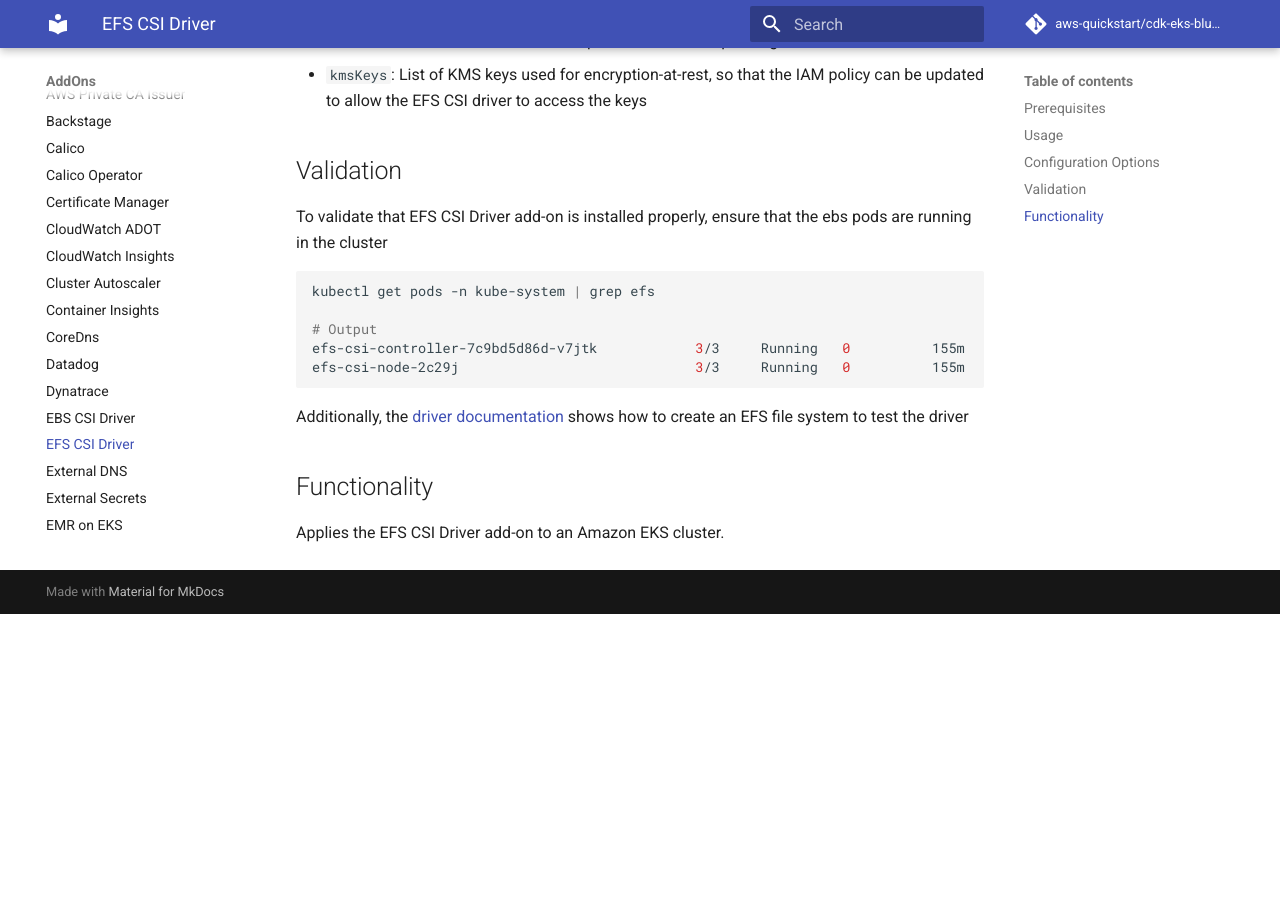
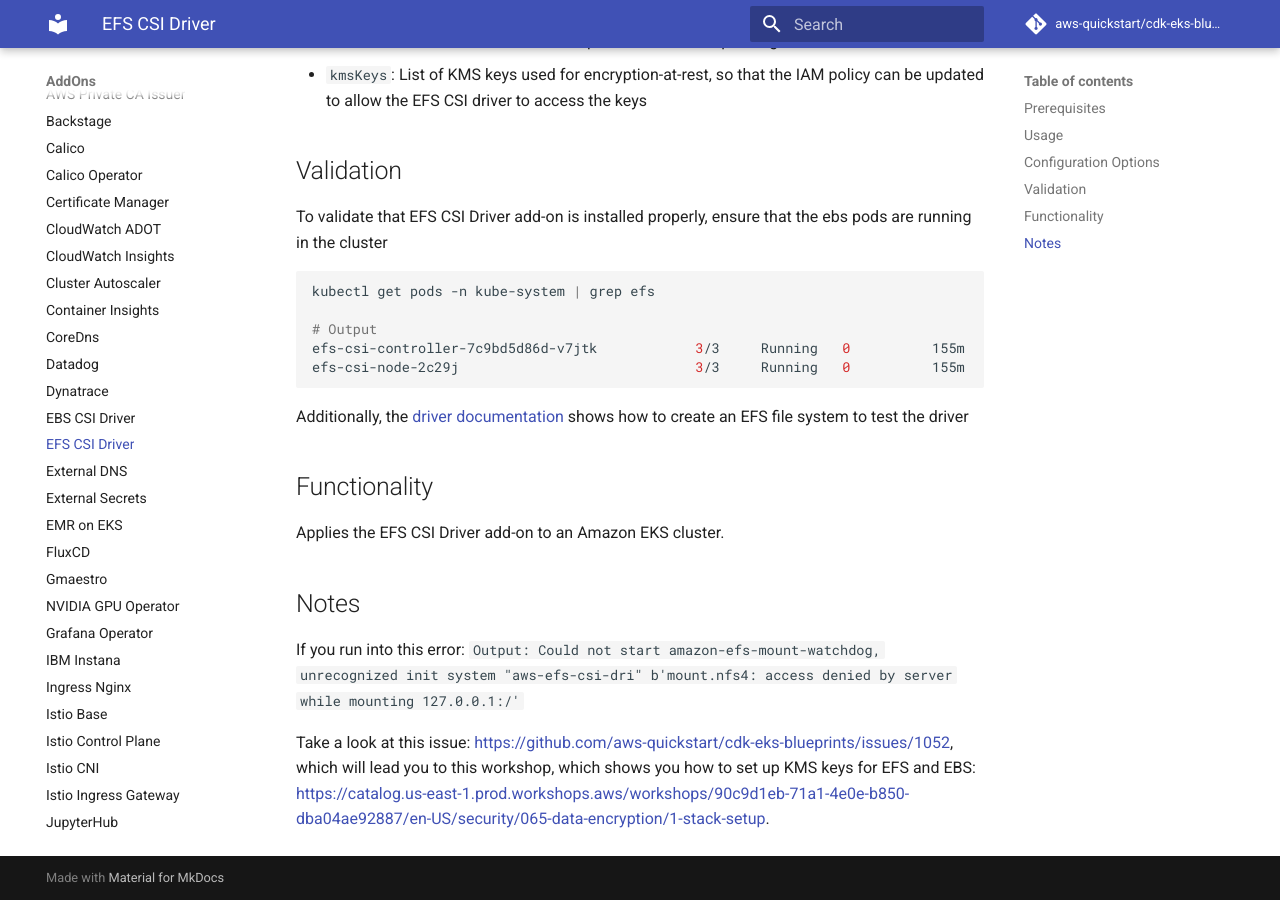
Before and after one commit to aws-quickstart/cdk-eks-blueprints, an MkDocs documentation site: the page built from docs/addons/efs-csi-driver.md, in a window 1280 px wide and 900 px high, scrolled down 1195 px. Built offline with MkDocs 1.6.1 and Material for MkDocs 9.7.7, drawn with Linux system fonts in a browser that asks for light colours; comment, search, counter and statistics services are not loaded; before the commit the page ends 1809 px from its top, so only the background shows below that.

Commit message:
Add EFS driver notes

```diff
--- a/docs/addons/efs-csi-driver.md
+++ b/docs/addons/efs-csi-driver.md
@@ -57,3 +57,9 @@
 ## Functionality
 
 Applies the EFS CSI Driver add-on to an Amazon EKS cluster.
+
+## Notes
+
+If you run into this error: `Output: Could not start amazon-efs-mount-watchdog, unrecognized init system "aws-efs-csi-dri" b'mount.nfs4: access denied by server while mounting 127.0.0.1:/'`
+
+Take a look at this issue: <https://github.com/aws-quickstart/cdk-eks-blueprints/issues/1052>, which will lead you to this workshop, which shows you how to set up KMS keys for EFS and EBS: <https://catalog.us-east-1.prod.workshops.aws/workshops/90c9d1eb-71a1-4e0e-b850-dba04ae92887/en-US/security/065-data-encryption/1-stack-setup>.
```
